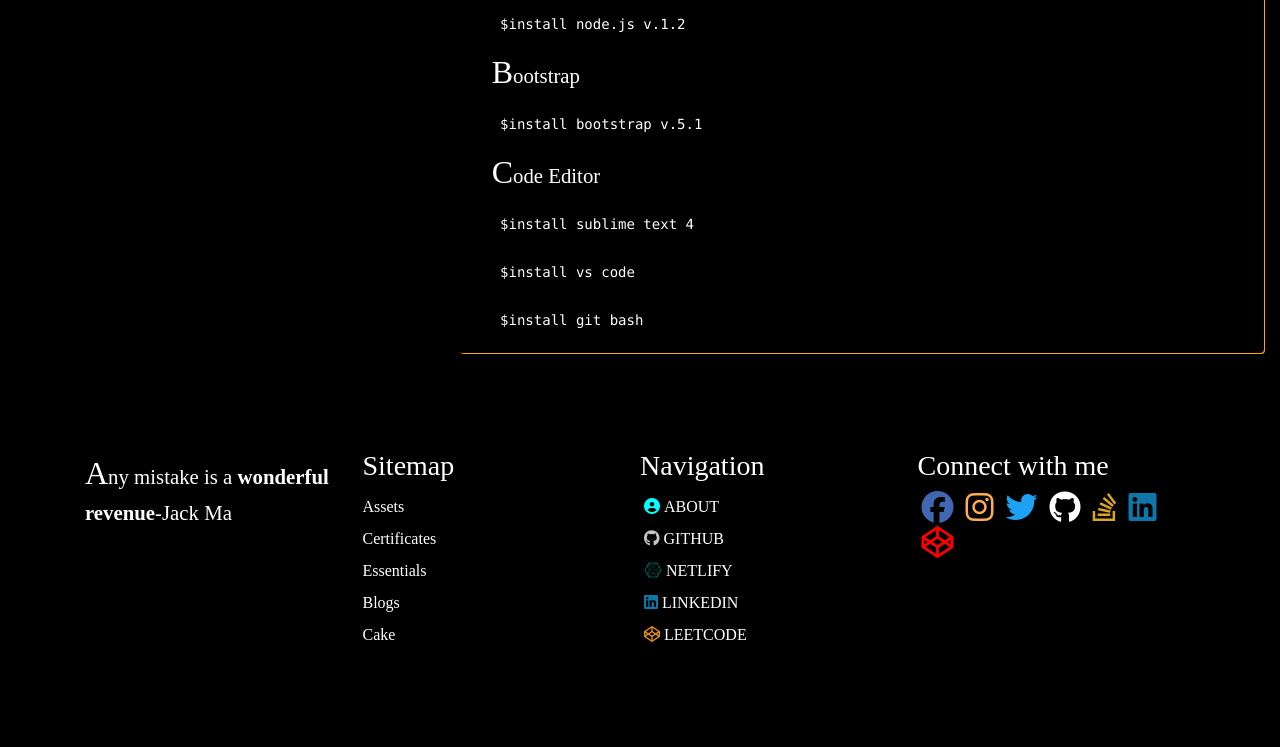
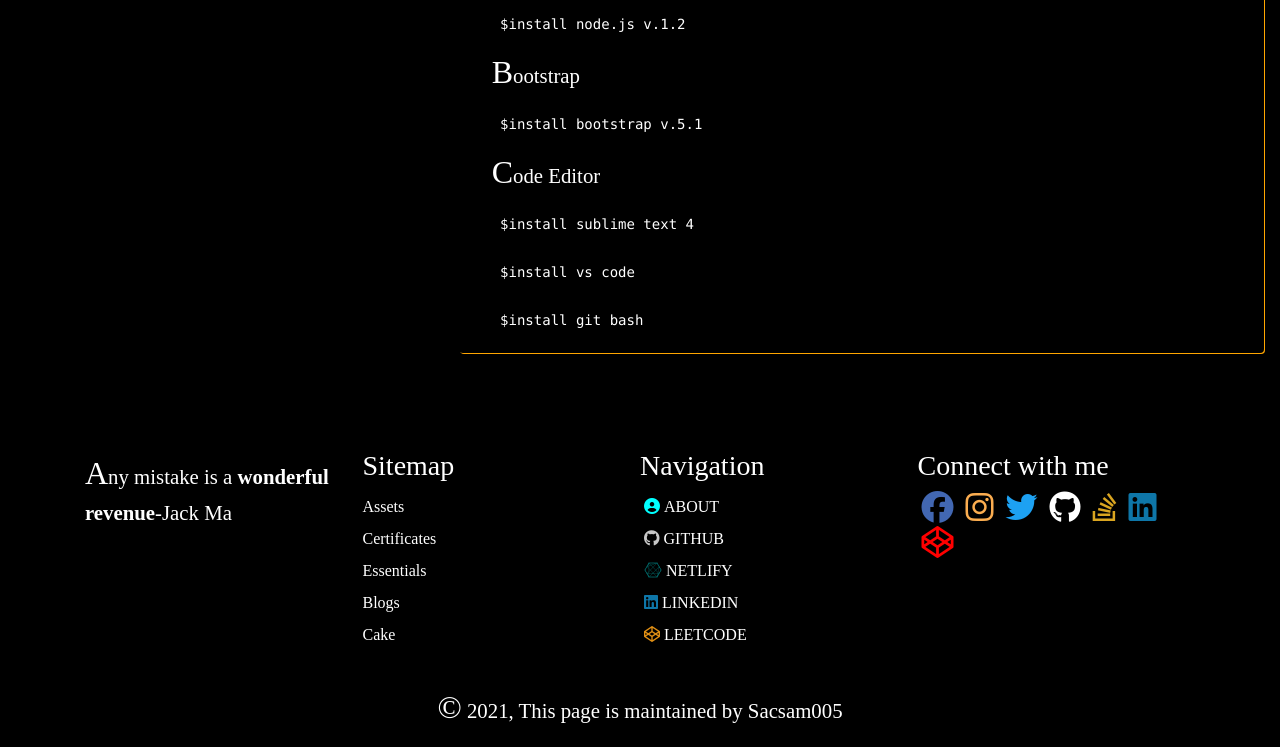
Before and after one commit to Sacsam005/myPortfolio-website, a plain HTML site: page index.html in a window 1280 px wide. Shown: the part 3406-4153 px from the top of the page. Before the commit the page ends 4073 px from the top, so only its background shows below. Drawn offline with nearby package versions, Linux system fonts and the light colour scheme; a web font is replaced by a local one.

Commit message:
Update index.html

```diff
--- a/index.html
+++ b/index.html
@@ -292,6 +292,9 @@
         </ul>
       </div>
     </div>
+    <div class="rights text-center mt-3">
+      <p>&copy; 2021, This page is maintained by Sacsam005</p>
+    </div>
   </footer>
 
 
```
